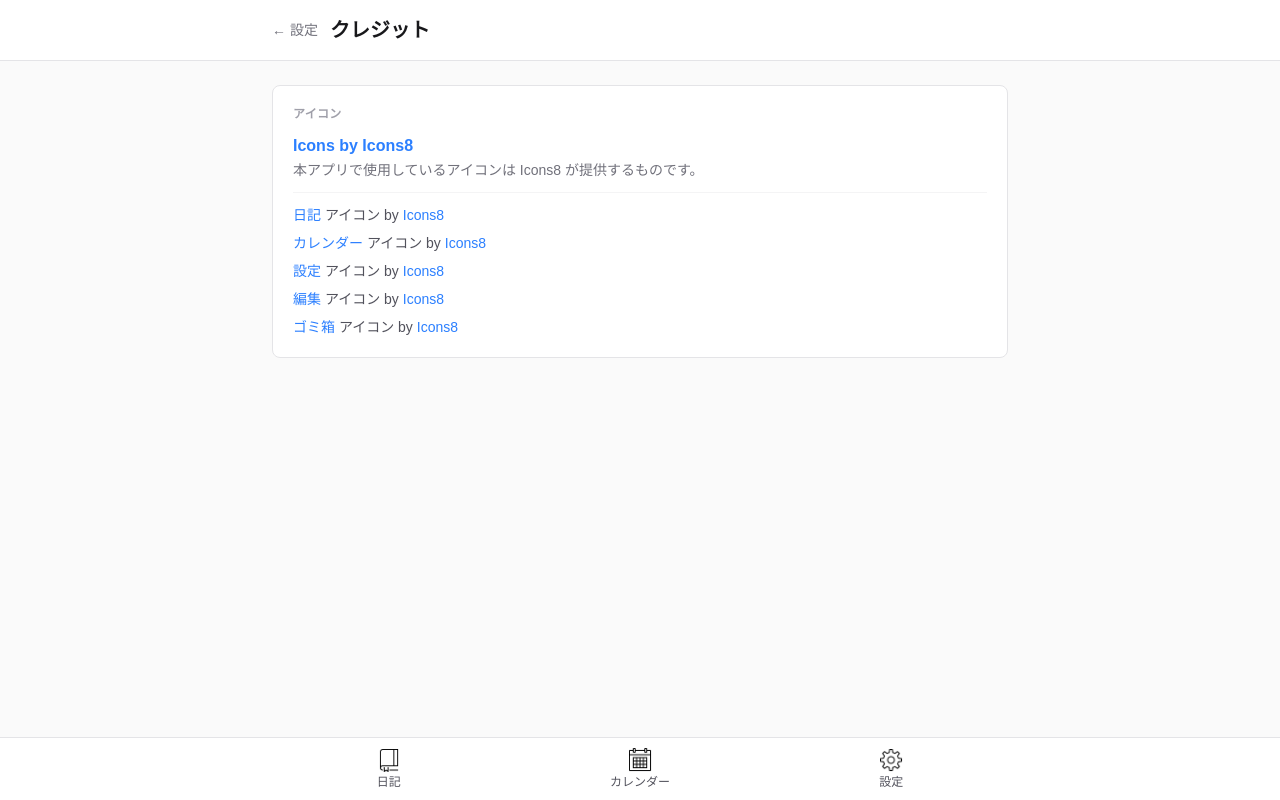
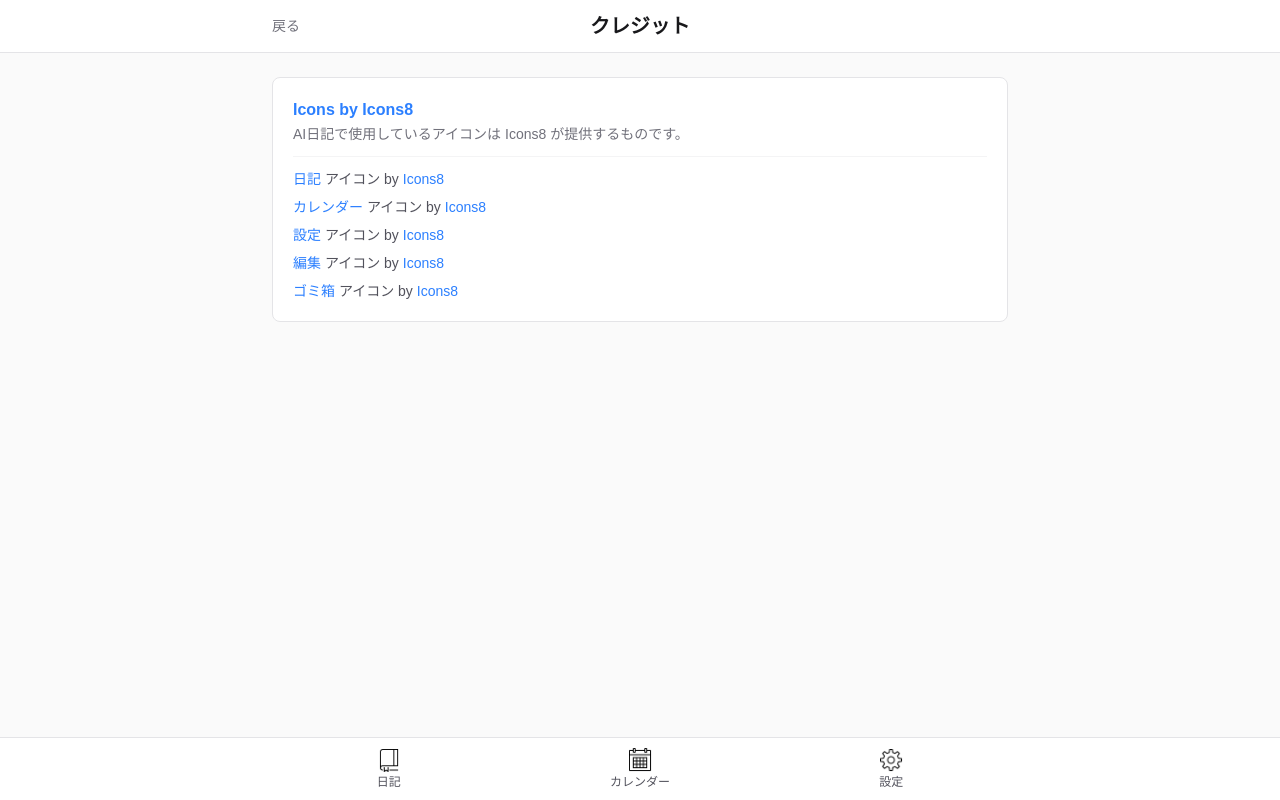
Before and after one commit to sodomun/ai-diary, a Next.js app: page /settings/credits in a window 1280 px wide. Built offline with nearby package versions, Linux system fonts and the light colour scheme.

Commit message:
設定画面のページに関して軽微な修正

```diff
--- a/app/settings/ai-prompt/page.tsx
+++ b/app/settings/ai-prompt/page.tsx
@@ -6,7 +6,7 @@ import Footer from "../../components/Footer";
 
 const DEFAULT_PROMPT =
   "日記に対して、共感的で自然な短いコメントを日本語で書いてください。1〜3文程度で、説教くさくならないようにしてください。";
-const MAX_LENGTH = 100;
+const MAX_LENGTH = 150;
 
 export default function AiPromptSettingsPage() {
   const [value, setValue] = useState("");
@@ -50,14 +50,14 @@ export default function AiPromptSettingsPage() {
   return (
     <div className="flex min-h-screen flex-col bg-zinc-50 dark:bg-black">
       <header className="w-full bg-white dark:bg-zinc-900 border-b border-zinc-200 dark:border-zinc-700">
-        <div className="max-w-3xl mx-auto px-4 py-3 flex items-center gap-3">
+        <div className="max-w-3xl mx-auto px-4 py-3 relative flex items-center">
           <Link
             href="/settings"
             className="text-sm text-zinc-500 dark:text-zinc-400 hover:text-zinc-900 dark:hover:text-zinc-50"
           >
-            ← 戻る
+            戻る
           </Link>
-          <span className="text-sm font-semibold text-zinc-700 dark:text-zinc-200">
+          <span className="absolute left-1/2 -translate-x-1/2 text-sm font-semibold text-zinc-700 dark:text-zinc-200">
             AIの性格を決める
           </span>
         </div>
--- a/app/settings/credits/page.tsx
+++ b/app/settings/credits/page.tsx
@@ -5,22 +5,19 @@ export default function CreditsPage() {
   return (
     <div className="flex min-h-screen flex-col bg-zinc-50 dark:bg-black">
       <header className="w-full bg-white dark:bg-zinc-900 border-b border-zinc-200 dark:border-zinc-700">
-        <div className="max-w-3xl mx-auto px-4 py-4 flex items-center gap-3">
+        <div className="max-w-3xl mx-auto px-4 py-4 relative flex items-center">
           <Link
             href="/settings"
             className="text-sm text-zinc-500 dark:text-zinc-400 hover:text-zinc-700 dark:hover:text-zinc-200 transition-colors"
           >
-            ← 設定
+            戻る
           </Link>
-          <h1 className="text-xl font-bold text-zinc-900 dark:text-zinc-50">クレジット</h1>
+          <h1 className="absolute left-1/2 -translate-x-1/2 text-xl font-bold text-zinc-900 dark:text-zinc-50">クレジット</h1>
         </div>
       </header>
 
       <main className="flex-1 max-w-3xl mx-auto w-full px-4 py-6 flex flex-col gap-4">
         <div className="bg-white dark:bg-zinc-900 border border-zinc-200 dark:border-zinc-700 rounded-lg p-5">
-          <p className="text-xs font-semibold text-zinc-400 dark:text-zinc-500 uppercase tracking-wide mb-3">
-            アイコン
-          </p>
           <div className="flex flex-col gap-3">
             <div>
               <a
@@ -32,7 +29,7 @@ export default function CreditsPage() {
                 Icons by Icons8
               </a>
               <p className="text-sm text-zinc-500 dark:text-zinc-400 mt-0.5">
-                本アプリで使用しているアイコンは Icons8 が提供するものです。
+                AI日記で使用しているアイコンは Icons8 が提供するものです。
               </p>
             </div>
             <div className="border-t border-zinc-100 dark:border-zinc-800 pt-3 flex flex-col gap-2 text-sm text-zinc-600 dark:text-zinc-400">
```
